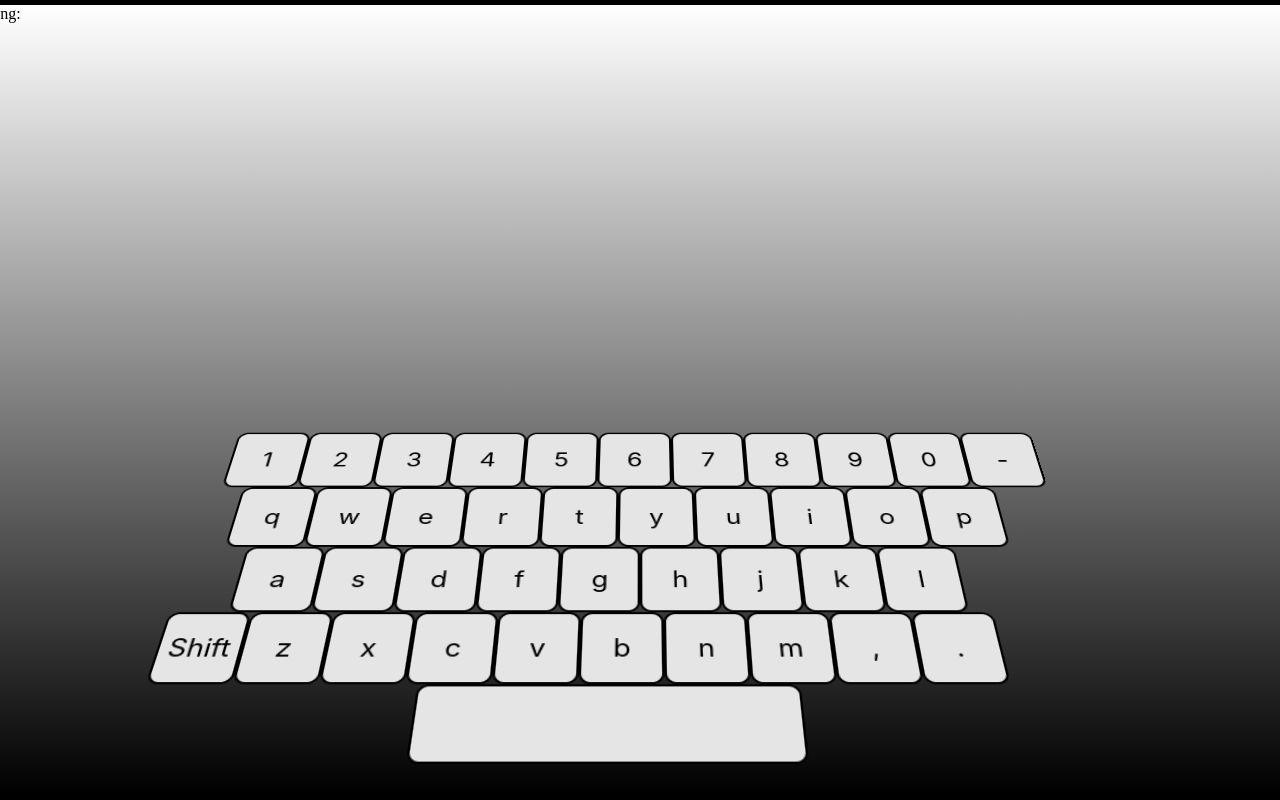
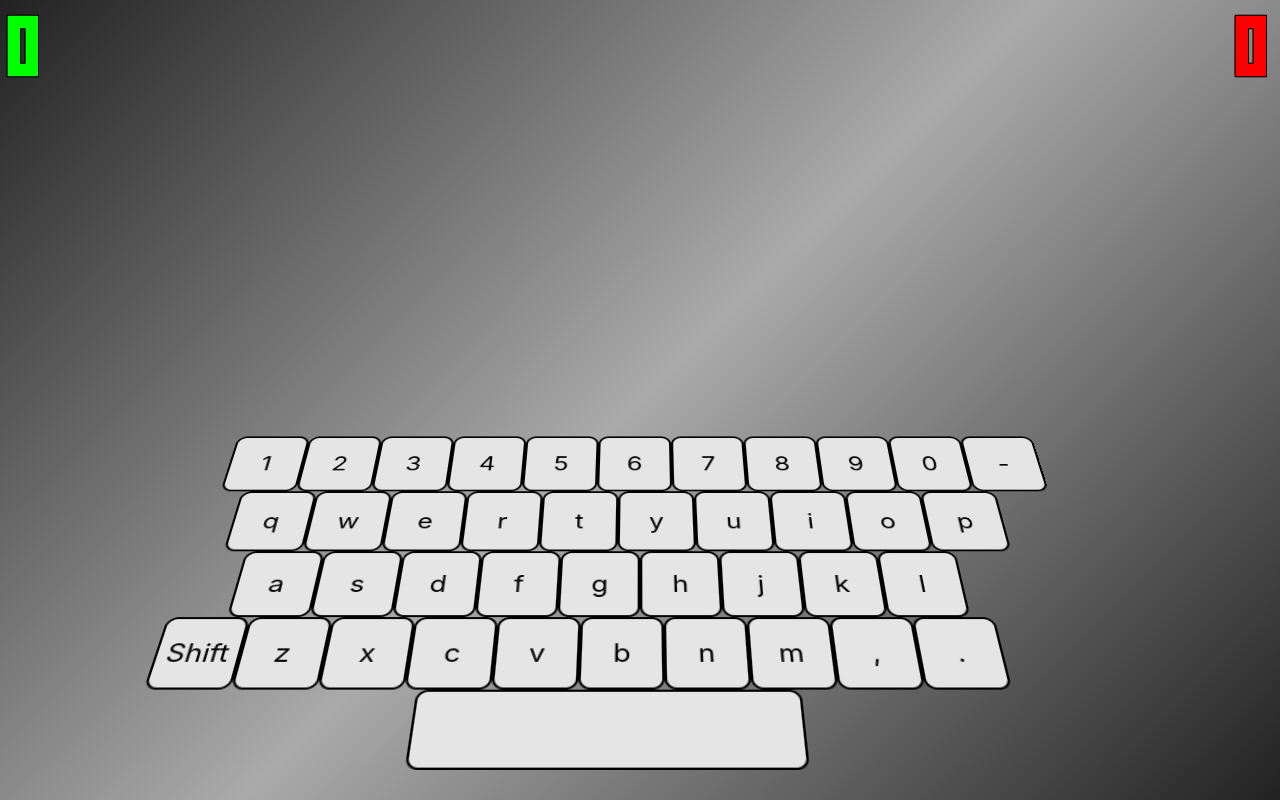
Before and after one commit to fecske95/KeyWarrior, a website: page web/game.html in a window 1280 px wide. Shown: the top 800 px of the page. Drawn offline with Linux system fonts and the light colour scheme.

Commit message:
Gameboard design fejlesztése

```diff
--- a/web/CSS/main.css
+++ b/web/CSS/main.css
@@ -1,11 +1,41 @@
+body {
+    background: linear-gradient(135deg, #222222, #aaaaaa, #222222);
+    background-repeat: no-repeat;
+    background-attachment: fixed;
+    overflow: hidden;
+}
+
+#indicator-div {
+    position: relative;
+    display: inline-block;
+    width: 100%;
+}
+
+.hit-indicator {
+    position: absolute;
+    font-family: "FFF Forward";
+    font-size: 48px;
+    width: 100%;
+    text-shadow:
+    -1px -1px 0 #000,
+    1px -1px 0 #000,
+    -1px 1px 0 #000,
+    1px 1px 0 #000;
+}
+
+#correct-hits {
+    color: lime;
+}
+
+#wrong-hits {
+    color: red;
+    text-align: right;
+}
+
 #gameboard-background {
     overflow: hidden;
-    background: linear-gradient(white, black);
-    border-style: solid;
-    border-color: black;
-    border-width: 5px;
+    position: absolute;
     display: block;
-    position: absolute;
     top: 0px;
     bottom: 0px;
     left: 50%;
@@ -93,3 +123,8 @@
     top: 50%;
     transform: translate(-50%, -50%);
 }
+
+@font-face {
+    font-family: "FFF Forward";
+    src: url(fonts/FFFFORWA.TTF);
+}
--- a/web/JS/main.js
+++ b/web/JS/main.js
@@ -100,8 +100,8 @@ function startGame() {
 }
 
 function updateStats() {
-    var span = document.getElementById("hits");
-    span.innerText = "Correct/Wrong: " + correctHits + " / " + wrongHits;
+    document.getElementById("correct-hits").innerText = correctHits;
+    document.getElementById("wrong-hits").innerText = wrongHits;
 }
 
 function removeKey(key, reason) {
--- a/web/game.html
+++ b/web/game.html
@@ -22,8 +22,11 @@
 </head>
 
 <body>
+    <div id="indicator-div">
+        <span class="hit-indicator" id="correct-hits">0</span>
+        <span class="hit-indicator" id="wrong-hits">0</span>
+    </div>
     <div id="gameboard-background">
-        <span id="hits">Correct/Wrong: </span>
         <div id="gameboard">
         </div>
     </div>
```
Also changed, not shown: web/CSS/fonts/FFFFORWA.TTF (added).
